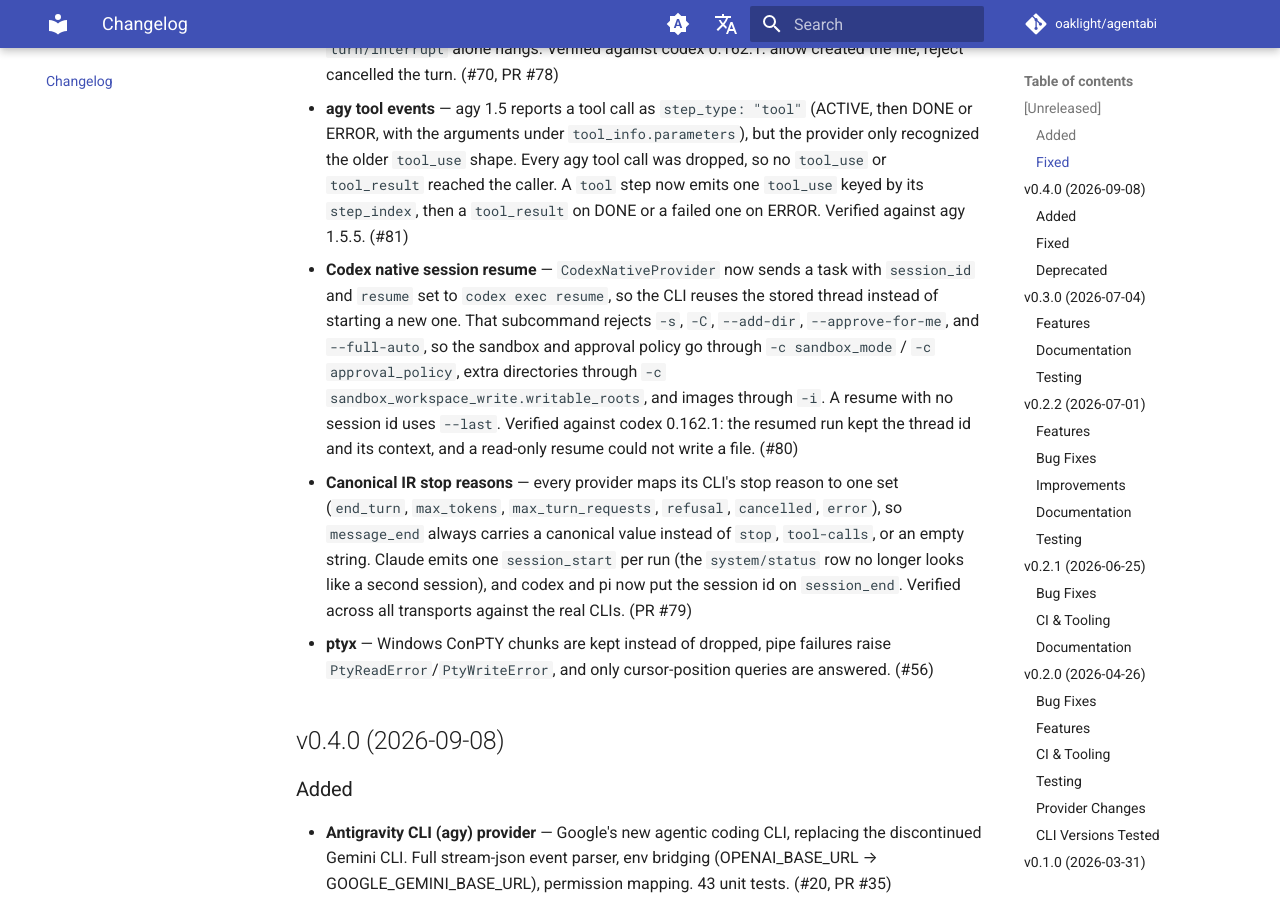
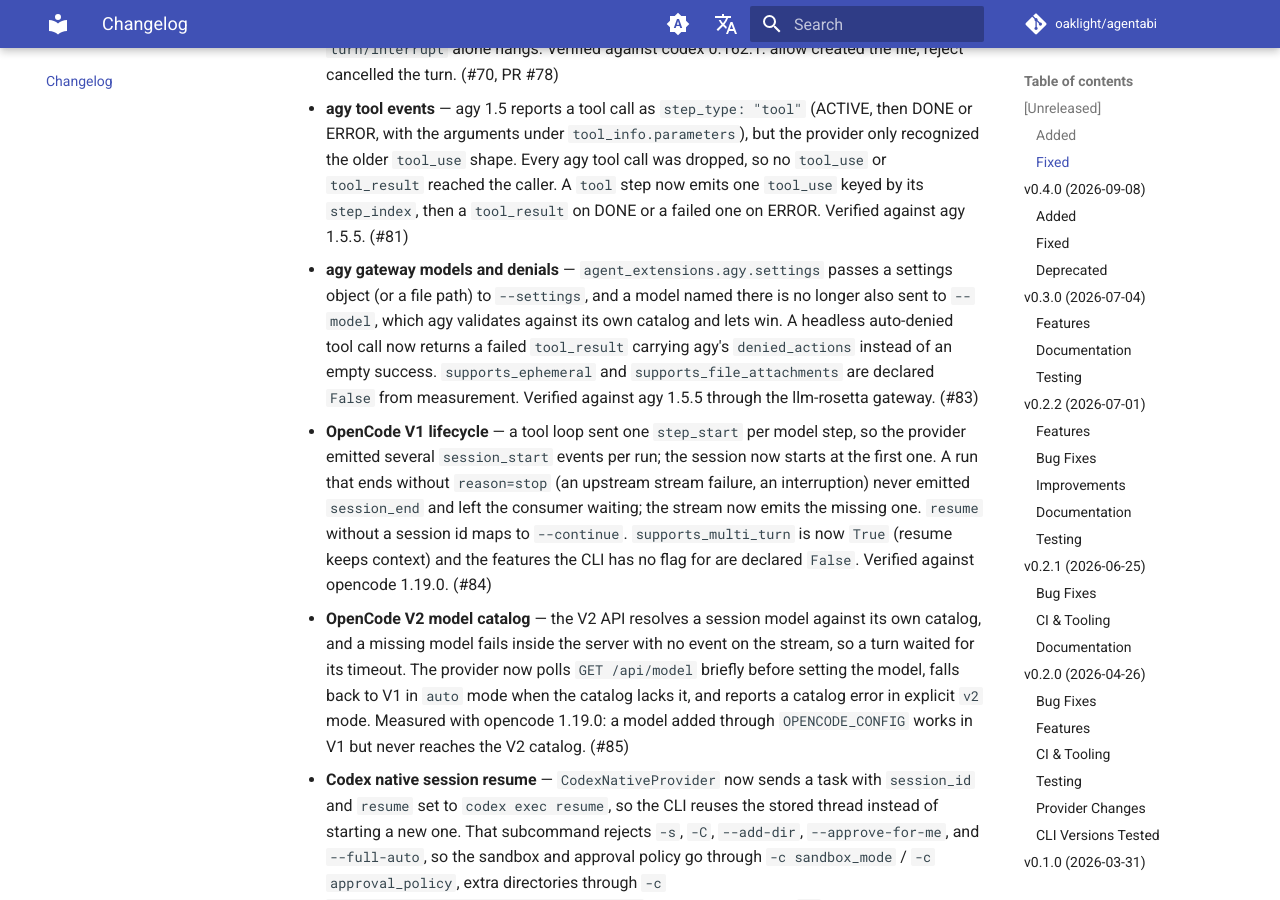
Before and after one commit to Oaklight/agentabi, an MkDocs documentation site: the page built from docs/changelog.md, in a window 1280 px wide and 900 px high, scrolled down 2329 px. Built offline with MkDocs 1.6.1 and Material for MkDocs 9.7.7, drawn with Linux system fonts in a browser that asks for light colours; comment, search, counter and statistics services are not loaded.

Commit message:
docs: record the agy, opencode V1 and opencode V2 fixes

```diff
--- a/docs/changelog.md
+++ b/docs/changelog.md
@@ -25,6 +25,9 @@
 - **Static ACP permission policy** — backends that cannot round-trip a permission request still honour `deny` and `allow_all`. The gateway passes the policy to the provider: codex runs `-s read-only` with `approval_policy="never"`, and agy drops its skip-permissions flag so print mode auto-denies; `allow_all` maps to `full_auto`. `pi` has no such flags and gets no `permission_mode` option. Verified over the wire: codex with `deny` could not create a file. (#76, PR #77)
 - **Codex app-server backend** — `agentabi acp --agent codex-app-server` drives `codex app-server` over stdio JSON-RPC and round-trips `item/commandExecution/requestApproval` and `item/fileChange/requestApproval` through the ACP client. `availableDecisions` is authoritative; an unlisted decision is never sent as an allow. Cancel answers a pending approval with `decision: cancel` because `turn/interrupt` alone hangs. Verified against codex 0.162.1: allow created the file, reject cancelled the turn. (#70, PR #78)
 - **agy tool events** — agy 1.5 reports a tool call as `step_type: "tool"` (ACTIVE, then DONE or ERROR, with the arguments under `tool_info.parameters`), but the provider only recognized the older `tool_use` shape. Every agy tool call was dropped, so no `tool_use` or `tool_result` reached the caller. A `tool` step now emits one `tool_use` keyed by its `step_index`, then a `tool_result` on DONE or a failed one on ERROR. Verified against agy 1.5.5. (#81)
+- **agy gateway models and denials** — `agent_extensions.agy.settings` passes a settings object (or a file path) to `--settings`, and a model named there is no longer also sent to `--model`, which agy validates against its own catalog and lets win. A headless auto-denied tool call now returns a failed `tool_result` carrying agy's `denied_actions` instead of an empty success. `supports_ephemeral` and `supports_file_attachments` are declared `False` from measurement. Verified against agy 1.5.5 through the llm-rosetta gateway. (#83)
+- **OpenCode V1 lifecycle** — a tool loop sent one `step_start` per model step, so the provider emitted several `session_start` events per run; the session now starts at the first one. A run that ends without `reason=stop` (an upstream stream failure, an interruption) never emitted `session_end` and left the consumer waiting; the stream now emits the missing one. `resume` without a session id maps to `--continue`. `supports_multi_turn` is now `True` (resume keeps context) and the features the CLI has no flag for are declared `False`. Verified against opencode 1.19.0. (#84)
+- **OpenCode V2 model catalog** — the V2 API resolves a session model against its own catalog, and a missing model fails inside the server with no event on the stream, so a turn waited for its timeout. The provider now polls `GET /api/model` briefly before setting the model, falls back to V1 in `auto` mode when the catalog lacks it, and reports a catalog error in explicit `v2` mode. Measured with opencode 1.19.0: a model added through `OPENCODE_CONFIG` works in V1 but never reaches the V2 catalog. (#85)
 - **Codex native session resume** — `CodexNativeProvider` now sends a task with `session_id` and `resume` set to `codex exec resume`, so the CLI reuses the stored thread instead of starting a new one. That subcommand rejects `-s`, `-C`, `--add-dir`, `--approve-for-me`, and `--full-auto`, so the sandbox and approval policy go through `-c sandbox_mode` / `-c approval_policy`, extra directories through `-c sandbox_workspace_write.writable_roots`, and images through `-i`. A resume with no session id uses `--last`. Verified against codex 0.162.1: the resumed run kept the thread id and its context, and a read-only resume could not write a file. (#80)
 - **Canonical IR stop reasons** — every provider maps its CLI's stop reason to one set (`end_turn`, `max_tokens`, `max_turn_requests`, `refusal`, `cancelled`, `error`), so `message_end` always carries a canonical value instead of `stop`, `tool-calls`, or an empty string. Claude emits one `session_start` per run (the `system/status` row no longer looks like a second session), and codex and pi now put the session id on `session_end`. Verified across all transports against the real CLIs. (PR #79)
 - **ptyx** — Windows ConPTY chunks are kept instead of dropped, pipe failures raise `PtyReadError`/`PtyWriteError`, and only cursor-position queries are answered. (#56)
```
